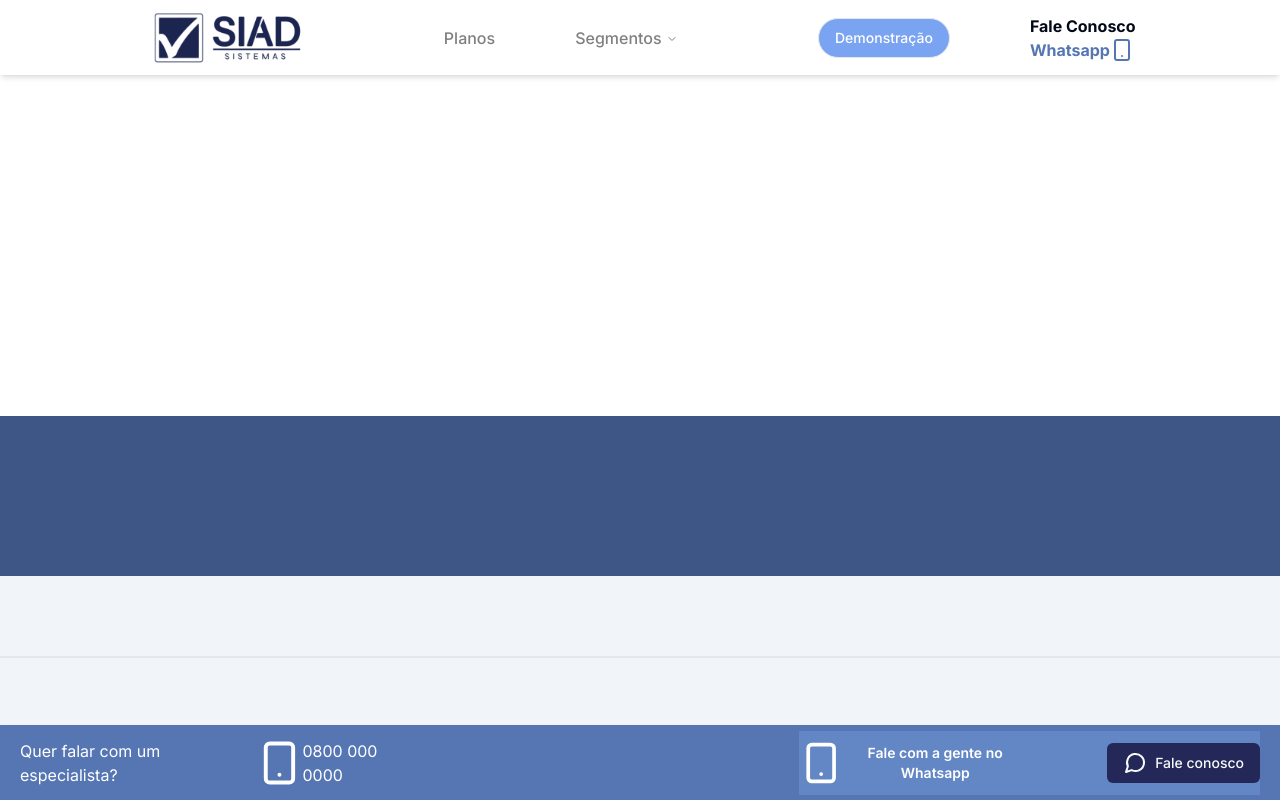
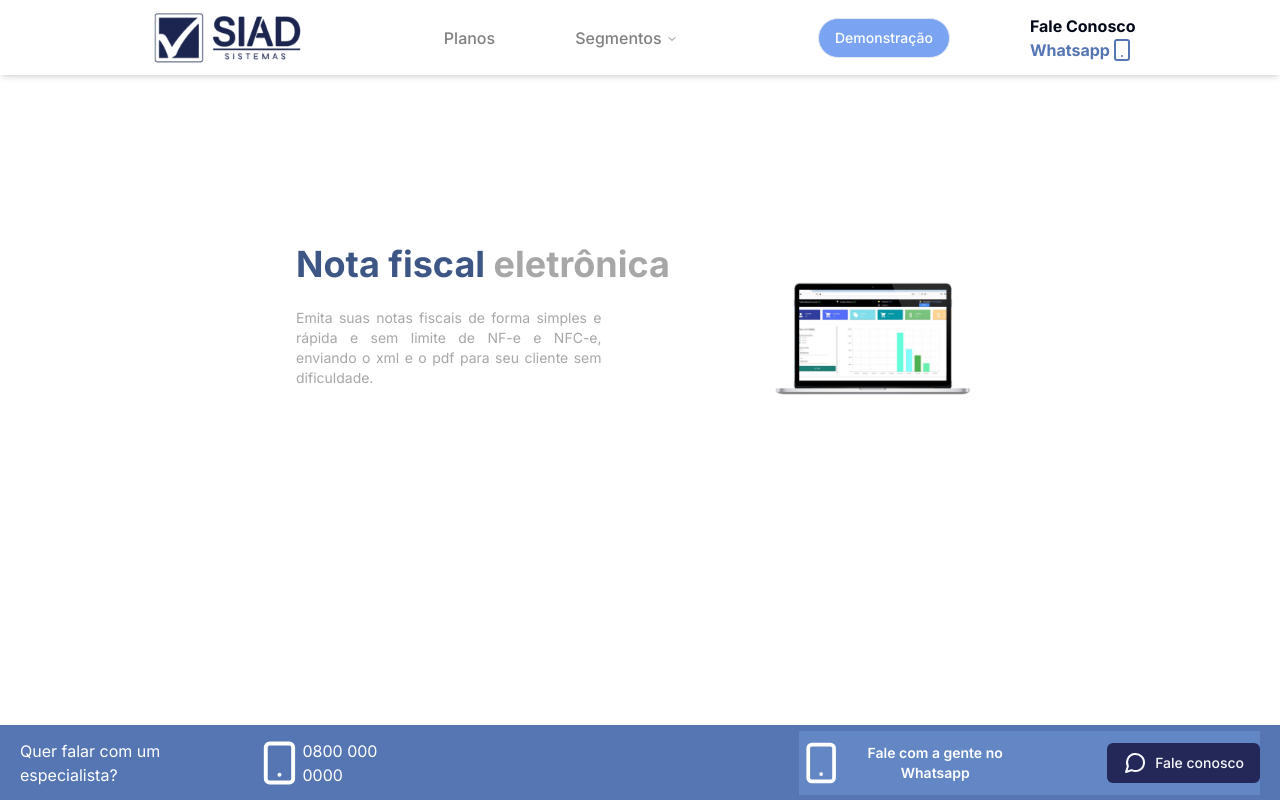
Before and after one commit to EvaldoFerreiraMoreira/site-siad, a Next.js app: page / in a window 1280 px wide. Shown: the top 800 px of the page. Built offline with nearby package versions, Linux system fonts and the light colour scheme.

Commit message:
feat: bannerWeb

```diff
--- a/src/app/(Home)/components/Banner.tsx
+++ b/src/app/(Home)/components/Banner.tsx
@@ -2,6 +2,7 @@
 
 import React, { useState, useEffect } from "react";
 import BannerMobile from "./componentsMobile/BannerMobile";
+import BannerWeb from "./componentsWeb/BannerWeb";
 
 
 const Banner = () => {
@@ -21,7 +22,7 @@ const Banner = () => {
     };
   }, []);
 
-  return isMobile ? <BannerMobile /> : " ";
+  return isMobile ? <BannerMobile /> : <BannerWeb />;
 };
 
 export default Banner;
--- /dev/null
+++ b/src/app/(Home)/components/componentsWeb/BannerWeb.tsx
@@ -0,0 +1,31 @@
+import Image from "next/image";
+
+const BannerWeb = () => {
+    return (
+        <div className="flex text-[#A7A7A7] mx-64">
+            <div className="flex flex-col justify-center">
+                <div className="flex font-bold text-4xl">
+                    <h1><span className="text-[#3D5685]">Nota fiscal</span> eletrônica</h1>
+                </div>
+                <div className="mt-6 w-2/3 text-sm text-justify">
+                    <p> Emita suas notas fiscais de forma simples e rápida e sem limite de NF-e e NFC-e, enviando o xml e o pdf para seu cliente sem dificuldade.  </p>
+                </div>
+            </div>
+            <div className="flex mt-10 h-80 justify-center">
+                <Image
+                    src="/PC-01.png"
+                    alt="Compiuter"
+                    width={0}
+                    height={0}
+                    sizes="100vw"
+                    className="h-auto w-auto max-w-[100%] max-h-[100%]"
+                    style={{
+                        objectFit: "contain",
+                    }}
+                />
+            </div>
+        </div>
+    );
+}
+
+export default BannerWeb;
--- a/src/app/(Home)/page.tsx
+++ b/src/app/(Home)/page.tsx
@@ -11,7 +11,7 @@ import TextCenter from "./components/TextCenter";
 export default function Home() {
   return (
     <div className="flex flex-col pt-24">
-      <div className="flex w-full p-10">
+      <div className="flex w-full justify-around p-10">
         <Banner />
       </div>
       <div className=" flex w-full p-10">
--- a/src/app/planos/components/componentsMobile/CarrosselPlanosMobile.tsx
+++ b/src/app/planos/components/componentsMobile/CarrosselPlanosMobile.tsx
@@ -1,9 +1,6 @@
 "use client"
 
 import { Button } from '@/components/ui/button';
-import { Switch } from '@/components/ui/switch';
-import { CheckSquare } from 'lucide-react';
-import Link from 'next/link';
 import React, { useState } from 'react';
 import AliceCarousel, { EventObject } from 'react-alice-carousel';
 import 'react-alice-carousel/lib/alice-carousel.css';
@@ -28,6 +25,9 @@ const CarrosselPlanosMobile = () => {
                         </div>
                         <div className='flex flex-col'>
                             <h1 className='text-lg font-bold text-black'>Teste Grátis</h1>
+                            <p className='text-xs text-center font-semibold text-red-600'>
+                                7 Dias
+                            </p>
                         </div>
                         <Button className='bg-[#26B547] rounded-3xl'>
                             Obter
--- a/src/components/ui/componentsWeb/NavigationMenuWeb.tsx
+++ b/src/components/ui/componentsWeb/NavigationMenuWeb.tsx
@@ -62,18 +62,34 @@ export function NavigationMenuSegmentoWeb() {
                         Segmentos
                     </NavigationMenuTrigger>
                     <NavigationMenuContent>
-                        <ul className="grid gap-3 p-6 w-[500px]">
-                            <div className="grid grid-cols-4">
-
-                                <ListItem href="/" title="Introduction" />
-                                <ListItem href="/" title="Introduction1" />
-                                <ListItem href="/" title="Introduction2" />
-                                <ListItem href="/" title="Introduction3" />
-                                <ListItem href="/" title="Introduction4" />
-                                <ListItem href="/" title="Introduction5" />
-
+                        <ul className="grid gap-3 p-6 w-[500px] text-xs">
+                            <div className="grid grid-cols-5">
+                                <ListItem href="/" title="Casa de Ração" />
+                                <ListItem href="/" title="Loja de Roupas" />
+                                <ListItem href="/" title="Padarias" />
+                                <ListItem href="/" title="Funerárias" />
+                                <ListItem href="/" title="Material de Construção" />
+                                <ListItem href="/" title="Oficinas" />
+                                <ListItem href="/" title="Bares" />
+                                <ListItem href="/" title="Madeireiras" />
+                                <ListItem href="/" title="Marmorarias" />
+                                <ListItem href="/" title="Supermercados" />
+                                <ListItem href="/" title="Mercearias" />
+                                <ListItem href="/" title="Lojas de Roupas e Acessórios" />
+                                <ListItem href="/" title="Loja de Calçados" />
+                                <ListItem href="/" title="Funerárias" />
+                                <ListItem href="/" title="Material de Construção" />
+                                <ListItem href="/" title="Eletrodomésticos e Eletrônicos" />
+                                <ListItem href="/" title="Móveis e Decoração" />
+                                <ListItem href="/" title="Papelarias" />
+                                <ListItem href="/" title="Óticas" />
+                                <ListItem href="/" title="Joalherias" />
+                                <ListItem href="/" title="Restaurantes" />
+                                <ListItem href="/" title="Distribuidora" />
+                                <ListItem href="/" title="Açougues" />
+                                <ListItem href="/" title="Atacado em Geral" />
+                                <ListItem href="/" title="Joalherias" />
                             </div>
-
                         </ul>
                     </NavigationMenuContent>
                 </NavigationMenuItem>
```
Lines whose indentation alone changed are shown as unchanged.
